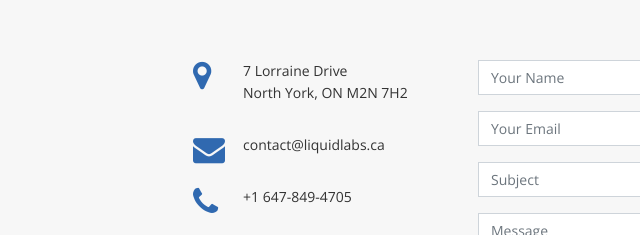
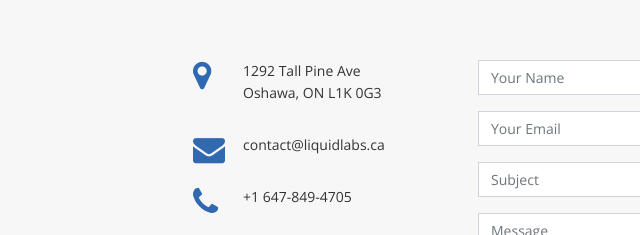
Before and after one commit to liquidlabs/liquidlabs.ca, a plain HTML site: page index.html in a window 1280 px wide. Shown: the part 2577-2812 px from the top of the page, 82-722 px from the left. Drawn offline with nearby package versions, Linux system fonts and the light colour scheme; grey boxes are pictures that could not be loaded.

Commit message:
[UPDATE] Address

```diff
--- a/index.html
+++ b/index.html
@@ -221,7 +221,7 @@
             <div class="info">
               <div>
                 <i class="fa fa-map-marker"></i>
-                <p>7 Lorraine Drive<br>North York, ON M2N 7H2</p>
+                <p>1292 Tall Pine Ave<br>Oshawa, ON L1K 0G3</p>
               </div>
 
               <div>
```
